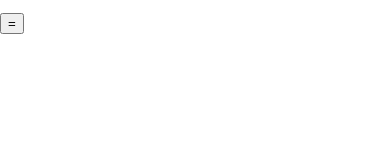
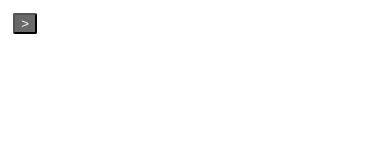
Before and after one commit to EstebanDalelR/aprendeaprogramar, a Next.js app: page / in a window 390 px wide. Shown: the top 160 px of the page. Built offline with nearby package versions, Linux system fonts and the light colour scheme.

Commit message:
Finishing touches to nav

```diff
--- a/components/navbar.tsx
+++ b/components/navbar.tsx
@@ -1,11 +1,15 @@
 import Link from "next/link";
+import { useState } from "react";
 import pages from "../data/pages.json";
 export default function Navbar() {
+  const [isOpen, setIsOpen] = useState(false);
   const showNavbar = () => {
     const navbar = document.querySelector(".navbar");
     if (navbar.classList.contains("show")) {
       navbar.classList.remove("show");
+      setIsOpen(false);
     } else {
+      setIsOpen(true);
       navbar.classList.add("show");
     }
   };
@@ -13,7 +17,7 @@ export default function Navbar() {
   return (
     <nav className="navbar">
       <button className="navbar-button" onClick={() => showNavbar()}>
-        =
+        {isOpen ? "<" : ">"}
       </button>
       <ol className="navbar-list">
         {pages.map((page) => (
--- a/styles/globals.css
+++ b/styles/globals.css
@@ -79,6 +79,7 @@ main {
   display: block;
   max-width: 80ch;
   padding-top: 1.5em;
+  padding-left: 1em;
 }
 
 @media screen and (max-width: 768px) {
@@ -99,11 +100,21 @@ main {
     width: 100%;
     background-color: black;
   }
+  .navbar.show ol {
+    padding-top: 1.5em;
+  }
   .navbar-button {
+    background-color: dimgray;
+    color: white;
+    display: block;
+    text-align: center;
+    text-decoration: none;
     position: sticky;
+    border-radius: 2px;
     z-index: 999;
     top: 1em;
     left: 1em;
+    margin-left: 1em;
     display: block;
   }
 }
```
